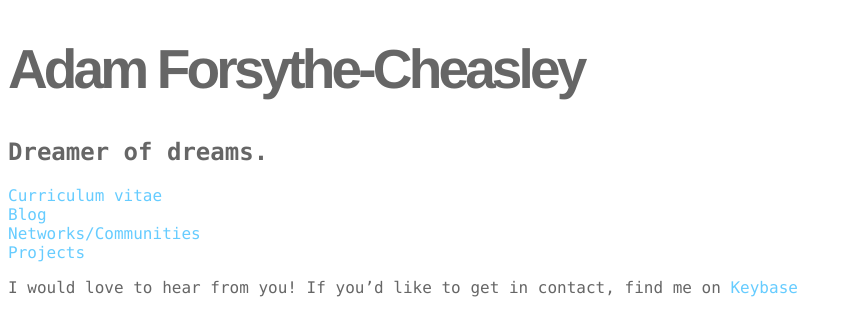
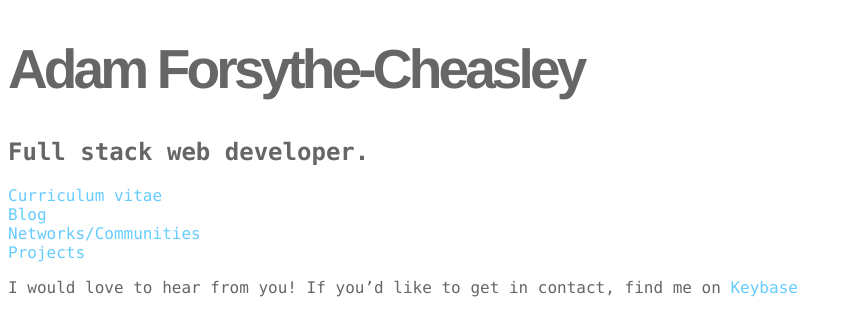
Before and after one commit to adamcheasley/adamcheasley.github.io, a Jekyll site: the page built from index.md, in a window 1280 px wide. Shown: the top 336 px of the page, without its empty margins (0-851 px from the left). Built offline with Jekyll 4.4.1, drawn with Linux system fonts in a browser that asks for light colours.

Commit message:
Update index.md

```diff
--- a/index.md
+++ b/index.md
@@ -5,7 +5,7 @@ layout: default
 
 # Adam Forsythe-Cheasley
 
-## Dreamer of dreams.
+## Full stack web developer.
 
 [Curriculum vitae](https://drive.google.com/file/d/0BzFGayw0cbzGSm1sZWJRUGxUZnM/view?usp=sharing)
 [Blog](/blog/)
```
